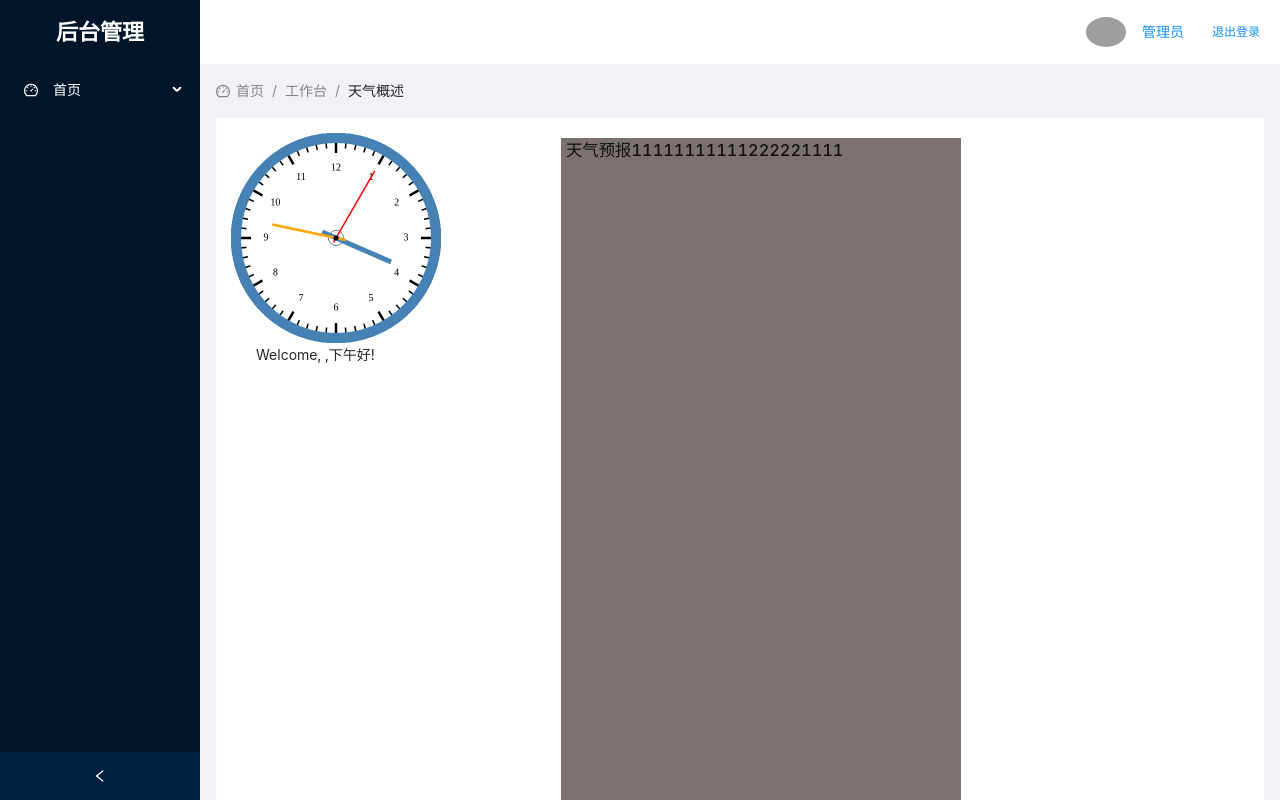
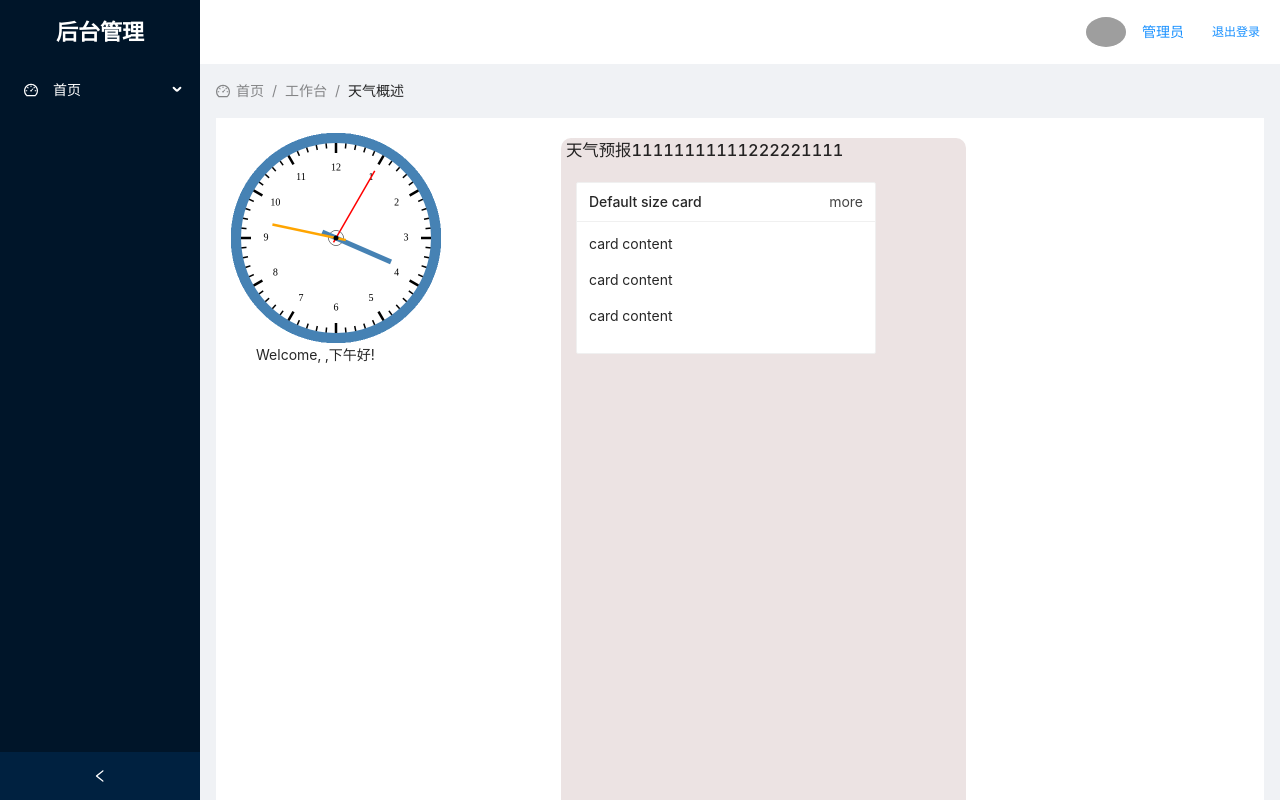
Before and after one commit to hymnken/graduation-design-admin, a Vue app: page /dashboard in a window 1280 px wide. Built offline with nearby package versions, Linux system fonts and the light colour scheme; sample sign-in values are in the browser's storage; grey boxes are pictures that could not be loaded.

Commit message:
组件css初始化

```diff
--- a/src/views/index/dashboard.vue
+++ b/src/views/index/dashboard.vue
@@ -149,21 +149,10 @@ const drawTimer = () => {
     margin-left: 5px;
     height: 700px;
     width: 400px;
-    background-color: #7b7171;
+    background-color: #ece3e3;
     display: flex;
-    .container {
-      user-select: none;
-      padding-top: 10px;
-      a {
-        text-decoration: none;
-        color: #444;
-      }
-      a:link,
-      a:active,
-      a:hover {
-        color: #444;
-      }
-    }
+    flex-direction: column;
+    border-radius: 10px;
   }
 }
 </style>
--- a/src/views/index/weatherComponents/General.vue
+++ b/src/views/index/weatherComponents/General.vue
@@ -3,8 +3,31 @@
 <template>
   <div class="weather">
     <div><h3>天气预报11111111111222221111</h3></div>
-    <div class="container"></div>
+    <div class="container">
+      <a-card title="Default size card" style="width: 300px">
+        <template #extra><a href="#">more</a></template>
+        <p>card content</p>
+        <p>card content</p>
+        <p>card content</p>
+      </a-card>
+    </div>
   </div>
 </template>
 
-<style lang="scss" scoped></style>
+<style lang="scss" scoped>
+.container {
+  margin-left: 10px;
+
+  user-select: none;
+  padding-top: 10px;
+  a {
+    text-decoration: none;
+    color: #444;
+  }
+  a:link,
+  a:active,
+  a:hover {
+    color: #444;
+  }
+}
+</style>
```
